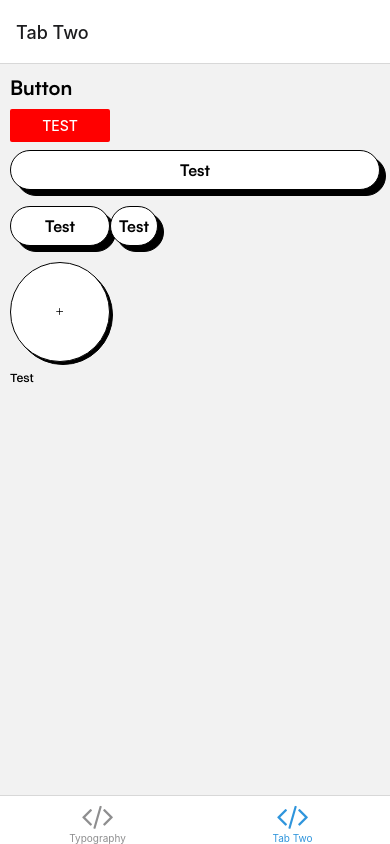
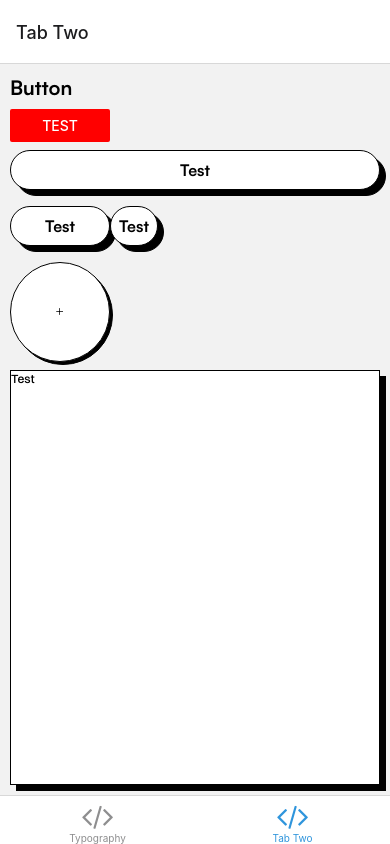
Before and after one commit to daft2/react-native-rugged-ui, a React Native app: screen /TabTwo in a window 390 px wide. Built offline with nearby package versions, Linux system fonts and the light colour scheme; what expo-linking would draw is missing.

Commit message:
feat: add shadow, spacing, colors customization

```diff
--- a/src/components/Card.tsx
+++ b/src/components/Card.tsx
@@ -1,12 +1,136 @@
 import React from "react";
-import { View } from "react-native";
+import { View, ViewStyle } from "react-native";
+import { useTheme } from "../provider/ThemeProvider";
+import { ColorsOptions, SpacingProps } from "../types";
 
-type CardProps = React.ComponentProps<typeof View> & {
-  children: React.ReactNode;
-};
+type CardProps = SpacingProps &
+  React.ComponentProps<typeof View> & {
+    children: React.ReactNode;
+    backgroundColor?: ColorsOptions;
+    style?: ViewStyle;
+    shadowPosition?: "bottom-right" | "bottom-left" | "top-right" | "top-left";
+    shadowLength?: number;
+    shadowStyle?: ViewStyle;
+    shadowColor?: ColorsOptions;
+  };
 
-const Card = ({ children }: CardProps) => {
-  return <View>{children}</View>;
+const Card = ({
+  p = "none",
+  px = "none",
+  py = "none",
+  pt = "none",
+  pr = "none",
+  pb = "none",
+  pl = "none",
+  m = "none",
+  mx = "none",
+  my = "none",
+  mt = "none",
+  mr = "none",
+  mb = "none",
+  ml = "none",
+  backgroundColor = "white",
+  shadowPosition = "bottom-right",
+  shadowLength = 6,
+  shadowStyle,
+  shadowColor = "black",
+  children,
+  style
+}: CardProps) => {
+  const { spacing, colors } = useTheme();
+
+  const shadowPositionMap = {
+    "bottom-right": {
+      top: shadowLength,
+      bottom: shadowLength * -1,
+      right: shadowLength * -1,
+      left: shadowLength
+    },
+    "bottom-left": {
+      top: shadowLength,
+      bottom: shadowLength * -1,
+      right: shadowLength,
+      left: shadowLength * -1
+    },
+    "top-right": {
+      top: shadowLength * -1,
+      bottom: shadowLength,
+      right: shadowLength * -1,
+      left: shadowLength
+    },
+    "top-left": {
+      top: shadowLength * -1,
+      bottom: shadowLength,
+      right: shadowLength,
+      left: shadowLength * -1
+    }
+  };
+
+  return (
+    <View
+      style={{
+        position: "relative",
+        flex: 1
+      }}
+    >
+      <View
+        style={[
+          {
+            padding: spacing[p],
+            paddingTop: spacing[pt],
+            paddingRight: spacing[pr],
+            paddingBottom: spacing[pb],
+            paddingLeft: spacing[pl],
+            paddingHorizontal: spacing[px],
+            paddingVertical: spacing[py],
+            margin: spacing[m],
+            marginHorizontal: spacing[mx],
+            marginVertical: spacing[my],
+            marginTop: spacing[mt],
+            marginRight: spacing[mr],
+            marginBottom: spacing[mb],
+            marginLeft: spacing[ml]
+          },
+          {
+            flex: 1,
+            backgroundColor: colors[backgroundColor],
+            borderWidth: 1,
+            borderColor: colors[shadowColor]
+          },
+          style
+        ]}
+      >
+        {children}
+      </View>
+      <View
+        style={[
+          {
+            padding: spacing[p],
+            paddingTop: spacing[pt],
+            paddingRight: spacing[pr],
+            paddingBottom: spacing[pb],
+            paddingLeft: spacing[pl],
+            paddingHorizontal: spacing[px],
+            paddingVertical: spacing[py],
+            margin: spacing[m],
+            marginHorizontal: spacing[mx],
+            marginVertical: spacing[my],
+            marginTop: spacing[mt],
+            marginRight: spacing[mr],
+            marginBottom: spacing[mb],
+            marginLeft: spacing[ml]
+          },
+          {
+            ...shadowPositionMap[shadowPosition],
+            position: "absolute",
+            backgroundColor: colors[shadowColor],
+            zIndex: -10
+          },
+          { ...shadowStyle }
+        ]}
+      />
+    </View>
+  );
 };
 
 export default Card;
```
